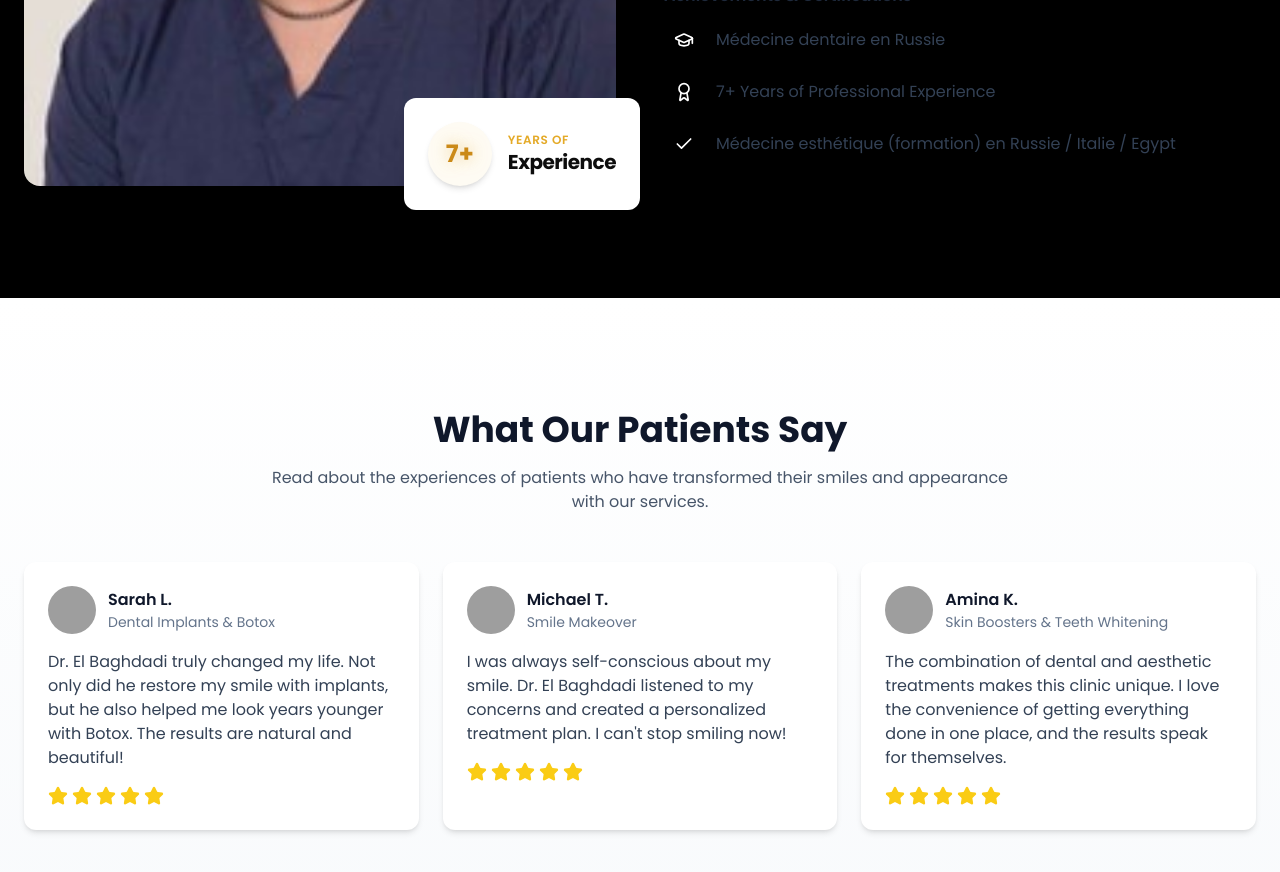
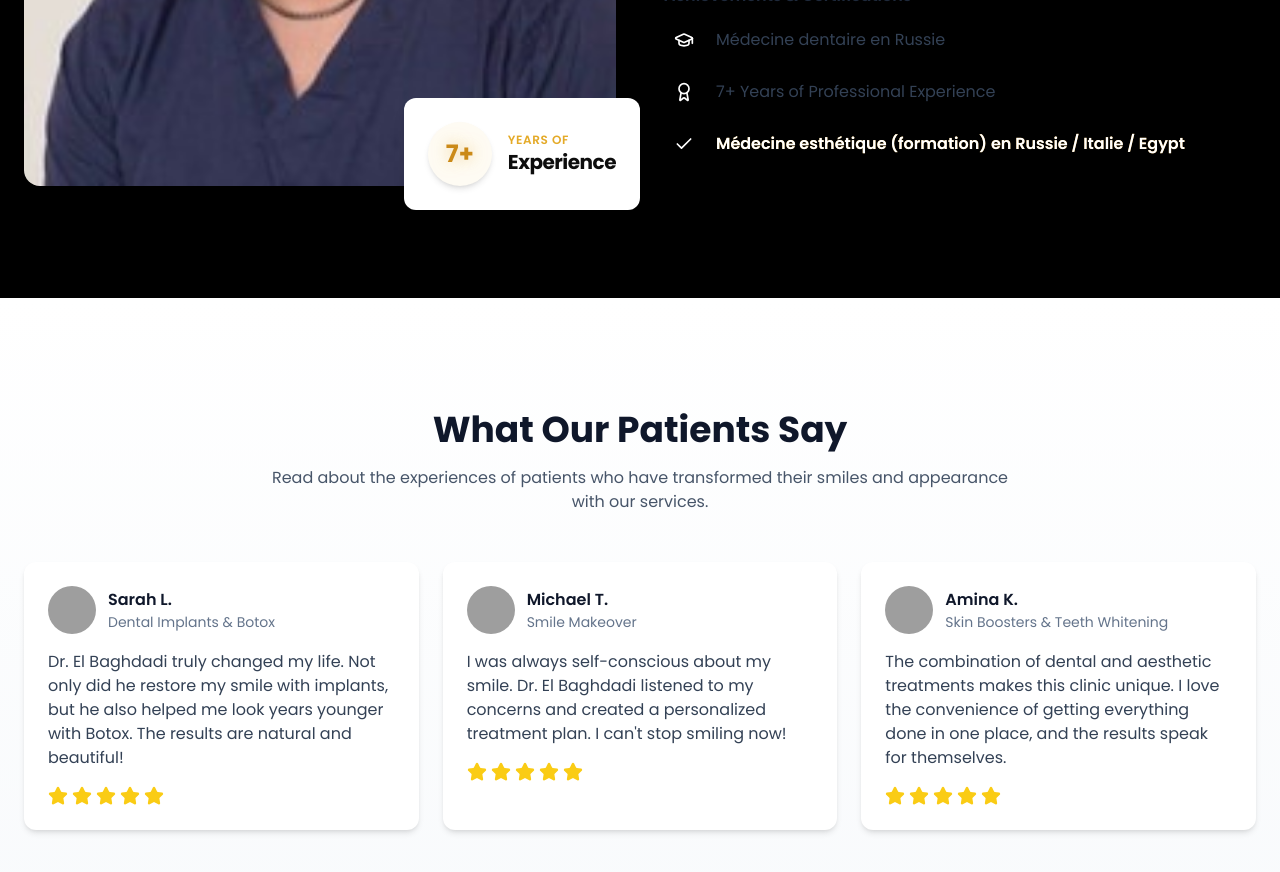
Before and after one commit to Uzihttps/elbaghdadi-dental, a React (Vite) app: page / in a window 1280 px wide. Shown: the part 2380-3252 px from the top of the page. Built offline with nearby package versions, Linux system fonts and the light colour scheme; grey boxes are pictures that could not be loaded.

Commit message:
Fix: Update achievements section
Update the achievements section to include the specified changes.

```diff
--- a/src/components/About.tsx
+++ b/src/components/About.tsx
@@ -1,4 +1,3 @@
-
 import { motion } from "framer-motion";
 import { Check, Award, GraduationCap } from "lucide-react";
 
@@ -6,7 +5,11 @@ const About = () => {
   const achievements = [
     { icon: GraduationCap, text: "Médecine dentaire en Russie" },
     { icon: Award, text: "7+ Years of Professional Experience" },
-    { icon: Check, text: "Médecine esthétique (formation) en Russie / Italie / Egypt" },
+    {
+      icon: Check,
+      text: "Médecine esthétique (formation) en Russie / Italie / Egypt",
+      highlightStyle: "text-white bg-gradient-to-r from-gold-400 to-gold-600 bg-clip-text text-transparent font-semibold"
+    },
   ];
 
   return (
@@ -69,7 +72,9 @@ const About = () => {
                       <div className="w-10 h-10 rounded-full bg-dental-50 flex items-center justify-center">
                         <Icon className="h-5 w-5 text-dental-600" />
                       </div>
-                      <p className="text-slate-700">{achievement.text}</p>
+                      <p className={`text-slate-700 ${achievement.highlightStyle || ''}`}>
+                        {achievement.text}
+                      </p>
                     </div>
                   );
                 })}
```
